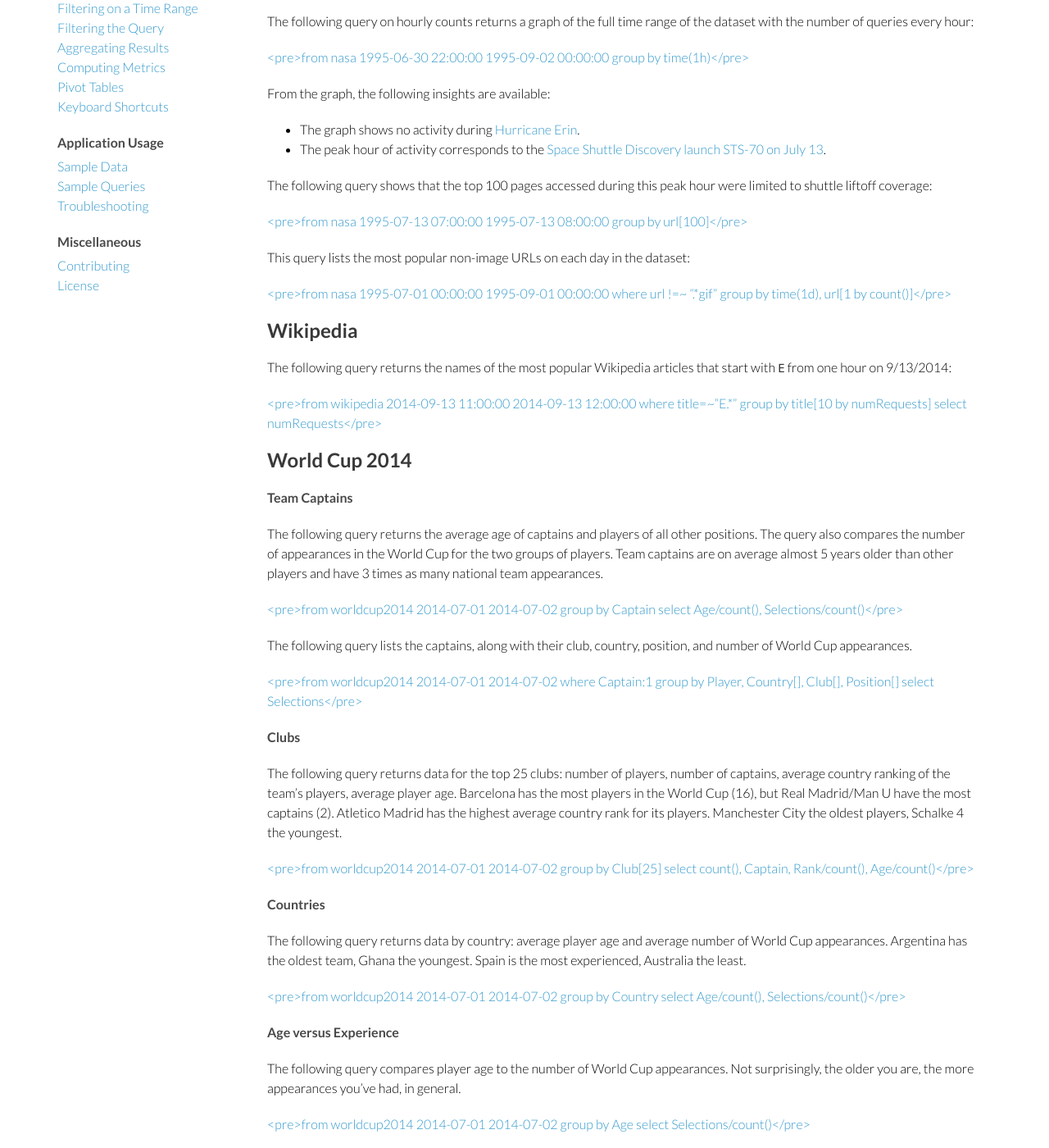
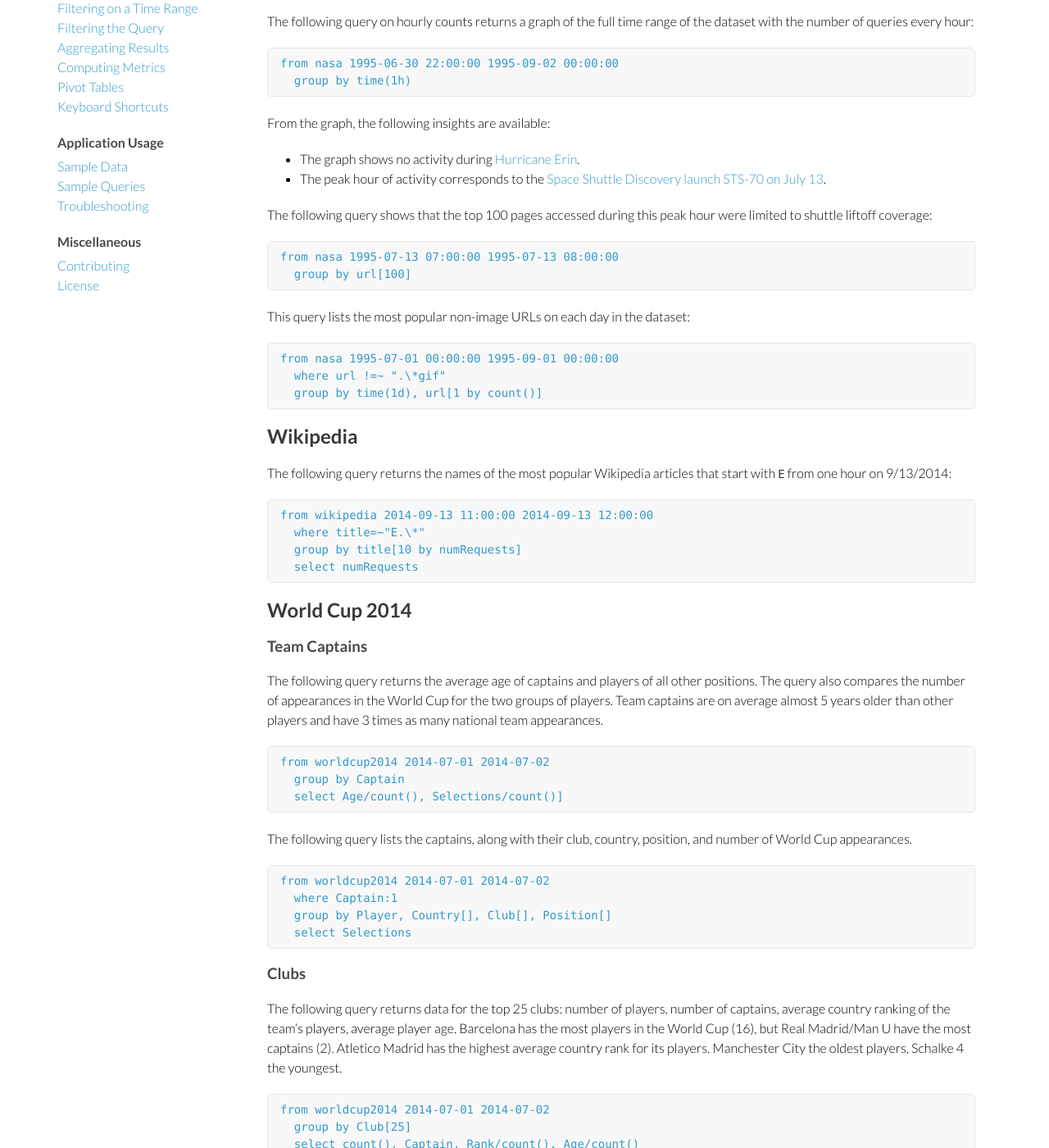
Before and after one commit to indeedeng/imhotep, a Jekyll site: the page built from docs/sample-queries.md, in a window 1280 px wide and 1400 px high, scrolled down 315 px. Shown: the whole window at 82% size. Built offline with Jekyll 4.4.1, drawn with Linux system fonts in a browser that asks for light colours; Markdown is read by kramdown in place of the engine named in the settings; some of the changed text lies outside the part shown.

Commit message:
Updates to formatting
Fixing errors in topic formatting from updates to GitHub markdown
language.

```diff
--- a/docs/sample-queries.md
+++ b/docs/sample-queries.md
@@ -11,8 +11,8 @@ This page includes sample queries to run on our [demo cluster](http://imhotep.in
 
 The following query on hourly counts returns a graph of the full time range of the dataset with the number of queries every hour:
 
-[<pre>from nasa 1995-06-30 22:00:00 1995-09-02 00:00:00
-  group by time(1h)</pre>](http://imhotep.indeed.tech/iql/q/YRACA2)
+<pre><code><a href="http://imhotep.indeed.tech/iql/q/YRACA2">from nasa 1995-06-30 22:00:00 1995-09-02 00:00:00
+  group by time(1h)</a></code></pre>
 
 From the graph, the following insights are available:
 
@@ -21,90 +21,90 @@ From the graph, the following insights are available:
 
 The following query shows that the top 100 pages accessed during this peak hour were limited to shuttle liftoff coverage:
 
-[<pre>from nasa 1995-07-13 07:00:00 1995-07-13 08:00:00
-  group by url[100]</pre>](http://imhotep.indeed.tech/iql/q/R86E6R)
+<pre><code><a href="http://imhotep.indeed.tech/iql/q/R86E6R">from nasa 1995-07-13 07:00:00 1995-07-13 08:00:00
+  group by url[100]</a></code></pre>
 
 This query lists the most popular non-image URLs on each day in the dataset:
 
-[<pre>from nasa 1995-07-01 00:00:00 1995-09-01 00:00:00
+<pre><code><a href="http://imhotep.indeed.tech/iql/q/XHKF46">from nasa 1995-07-01 00:00:00 1995-09-01 00:00:00
   where url !=~ ".\*gif"
-  group by time(1d), url[1 by count()]</pre>](http://imhotep.indeed.tech/iql/q/XHKF46)
+  group by time(1d), url[1 by count()]</a></code></pre>
 
 ## Wikipedia
 
 The following query returns the names of the most popular Wikipedia articles that start with `E` from one hour on 9/13/2014:
 
-[<pre>from wikipedia 2014-09-13 11:00:00 2014-09-13 12:00:00
+<pre><code><a href="http://imhotep.indeed.tech/iql/q/6Y8T2P">from wikipedia 2014-09-13 11:00:00 2014-09-13 12:00:00
   where title=~"E.\*"
   group by title[10 by numRequests]
-  select numRequests</pre>](http://imhotep.indeed.tech/iql/q/6Y8T2P)
+  select numRequests</a></code></pre>
 
 ## World Cup 2014
 
-####<a name="captains"></a>Team Captains
+### <a name="captains"></a>Team Captains
 
 The following query returns the average age of captains and players of all other positions. The query also compares the number of appearances in the World Cup for the two groups of players. Team captains are on average almost 5 years older than other players and have 3 times as many national team appearances.
 
-[<pre>from worldcup2014 2014-07-01 2014-07-02
+<pre><code><a href="http://imhotep.indeed.tech/iql/q/674A2G">from worldcup2014 2014-07-01 2014-07-02
   group by Captain
-  select Age/count(), Selections/count()</pre>](http://imhotep.indeed.tech/iql/q/674A2G)
+  select Age/count(), Selections/count()]</a></code></pre>
 
 The following query lists the captains, along with their club, country, position, and number of World Cup appearances.
 
-[<pre>from worldcup2014 2014-07-01 2014-07-02
+<pre><code><a href="http://imhotep.indeed.tech/iql/q/Z79AKX">from worldcup2014 2014-07-01 2014-07-02
   where Captain:1
   group by Player, Country[], Club[], Position[]
-  select Selections</pre>](http://imhotep.indeed.tech/iql/q/Z79AKX)
+  select Selections</a></code></pre>
 
-####<a name="clubs"></a>Clubs
+### <a name="clubs"></a>Clubs
 
 The following query returns data for the top 25 clubs: number of players, number of captains, average country ranking of the team’s players, average player age. Barcelona has the most players in the World Cup (16), but Real Madrid/Man U have the most captains (2). Atletico Madrid has the highest average country rank for its players. Manchester City the oldest players, Schalke 4 the youngest.
 
-[<pre>from worldcup2014 2014-07-01 2014-07-02
+<pre><code><a href="http://imhotep.indeed.tech/iql/q/NH2ZK4">from worldcup2014 2014-07-01 2014-07-02
   group by Club[25]
-  select count(), Captain, Rank/count(), Age/count()</pre>](http://imhotep.indeed.tech/iql/q/NH2ZK4)
+  select count(), Captain, Rank/count(), Age/count()</a></code></pre>
 
-####<a name="countries"></a>Countries
+### <a name="countries"></a>Countries
 
 The following query returns data by country: average player age and average number of World Cup appearances. Argentina has the oldest team, Ghana the youngest. Spain is the most experienced, Australia the least.
 
-[<pre>from worldcup2014 2014-07-01 2014-07-02
+<pre><code><a href="http://imhotep.indeed.tech/iql/q/AYFHDC">from worldcup2014 2014-07-01 2014-07-02
   group by Country
-  select Age/count(), Selections/count()</pre>](http://imhotep.indeed.tech/iql/q/AYFHDC)
+  select Age/count(), Selections/count()</a></code></pre>
 
-####<a name="age-experience"></a>Age versus Experience
+### <a name="age-experience"></a>Age versus Experience
 
 The following query compares player age to the number of World Cup appearances. Not surprisingly, the older you are, the more appearances you've had, in general.
 
-[<pre>from worldcup2014 2014-07-01 2014-07-02
+<pre><code><a href="http://imhotep.indeed.tech/iql/q/4M3HHX">from worldcup2014 2014-07-01 2014-07-02
   group by Age
-  select Selections/count()</pre>](http://imhotep.indeed.tech/iql/q/4M3HHX)
+  select Selections/count()</a></code></pre>
 
-####<a name="jersey"></a>Jersey Numbers
+### <a name="jersey"></a>Jersey Numbers
 
 The following query returns the number of players grouped by their jersey number. The query also returns the number of captains for each jersey number. Teams number all players 1-23. However, captains gravitate towards wearing #1, #4, #3, and #10.
 
-[<pre>from worldcup2014 2014-07-01 2014-07-02
+<pre><code><a href="http://imhotep.indeed.tech/iql/q/DWFWPD">from worldcup2014 2014-07-01 2014-07-02
   group by Jersey
-  select count(), Captain</pre>](http://imhotep.indeed.tech/iql/q/DWFWPD)
+  select count(), Captain</a></code></pre>
 
 The following query groups documents by the player's jersey number and then, for each jersey number group, returns the most common position for that jersey number. Some numbers are typically associated with a position: #1 is always the goalie, defenders are frequently #2 and #3, and #9 is usually a forward.
 
-[<pre>from worldcup2014 2014-07-01 2014-07-02
-  group by Jersey, Position[1]</pre>](http://imhotep.indeed.tech/iql/q/6GE6K3)
+<pre><code><a href="http://imhotep.indeed.tech/iql/q/6GE6K3">from worldcup2014 2014-07-01 2014-07-02
+  group by Jersey, Position[1]</a></code></pre>
 
-####<a name="positions"></a>Positions
+### <a name="positions"></a>Positions
 
 The following query returns the average player age and average number of World Cup appearances by their position. Goalies are older and more frequently the captain. Forwards typically have the most experience.
 
-[<pre>from worldcup2014 2014-07-01 2014-07-02
+<pre><code><a href="http://imhotep.indeed.tech/iql/q/8PMZPK">from worldcup2014 2014-07-01 2014-07-02
   group by Position
-  select count(), 100\*Captain/count(), Age/count(), Selections/count()</pre>](http://imhotep.indeed.tech/iql/q/8PMZPK)
+  select count(), 100\*Captain/count(), Age/count(), Selections/count()</a></code></pre>
 
-####<a name="groups"></a>Groups
+### <a name="groups"></a>Groups
 
 The following query returns data about the World Cup groups: average number of World Cup appearances, average age, and average country rank. Group D and G were rough. Group F and H were easy. Group H was also the youngest and least experienced, while group C was the oldest and most experienced.
 
-[<pre>from worldcup2014 2014-07-01 2014-07-02
+<pre><code><a href="http://imhotep.indeed.tech/iql/q/NRTEE9">from worldcup2014 2014-07-01 2014-07-02
   group by Group
-  select Selections/count(), Age/count(), Rank/count()</pre>](http://imhotep.indeed.tech/iql/q/NRTEE9)
+  select Selections/count(), Age/count(), Rank/count()</a></code></pre>
```
